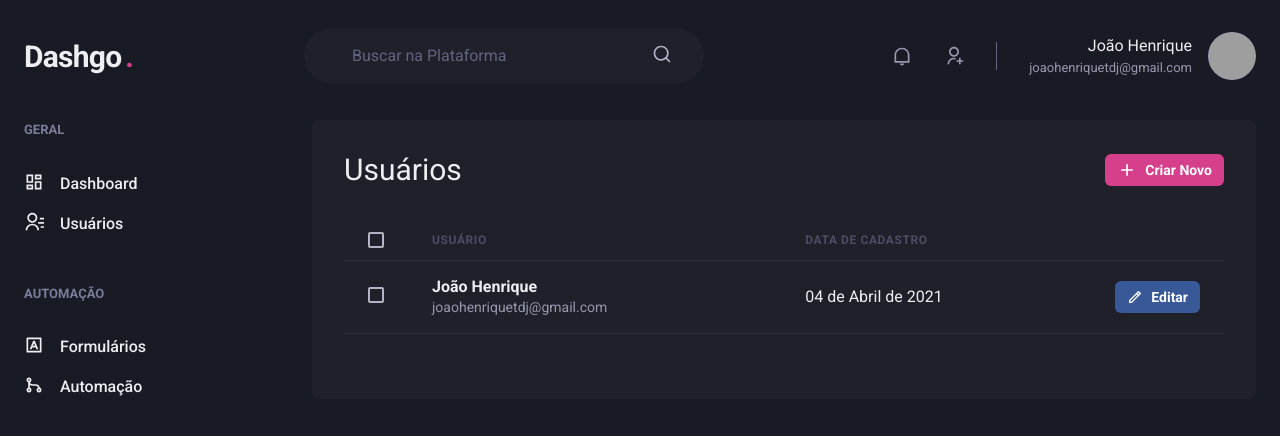
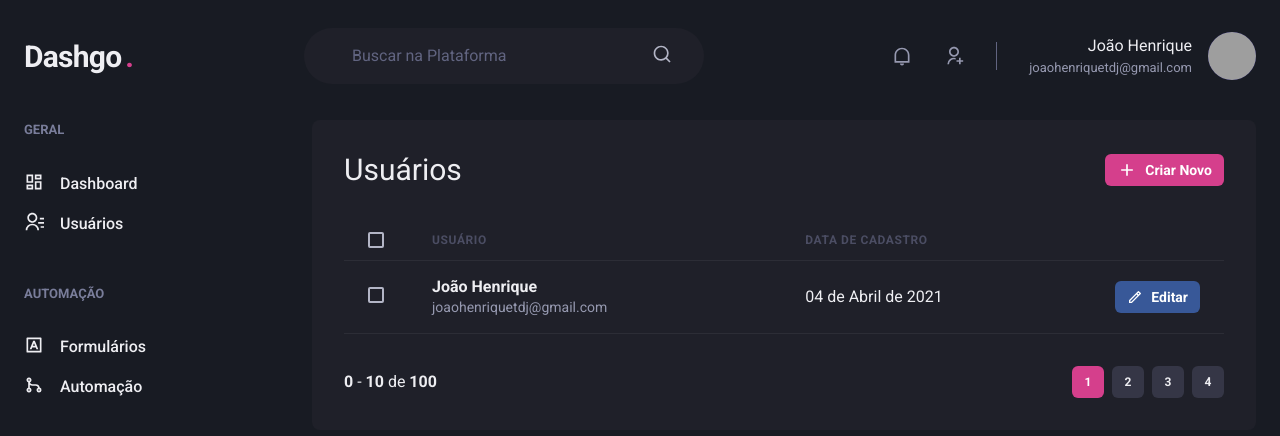
Before and after one commit to joaoh4547/dashgo, a Next.js app: page /users in a window 1280 px wide. Shown: the top 436 px of the page. Built offline with nearby package versions, Linux system fonts and the light colour scheme; grey boxes are pictures that could not be loaded.

Commit message:
add Pagination component

```diff
--- /dev/null
+++ b/src/components/Pagination.tsx
@@ -0,0 +1,50 @@
+import { Box, Button, HStack, Stack } from "@chakra-ui/react";
+
+export function Pagination() {
+    return (
+        <HStack mt="8" justify="space-between" align="center" spacing="6">
+            <Box>
+                <strong>0</strong> - <strong>10</strong> de <strong>100</strong>
+            </Box>
+            <HStack spacing="2">
+                <Button
+                    size="sm"
+                    fontSize="xs"
+                    w="4"
+                    colorScheme="pink"
+                    disabled
+                    _disabled={{ bg: "pink.500", cursor: "default" }}
+                >
+                    1
+                </Button>
+                <Button
+                    size="sm"
+                    fontSize="xs"
+                    w="4"
+                    bg="gray.700"
+                    _hover={{ bg: "gray.500" }}
+                >
+                    2
+                </Button>
+                <Button
+                    size="sm"
+                    fontSize="xs"
+                    w="4"
+                    bg="gray.700"
+                    _hover={{ bg: "gray.500" }}
+                >
+                    3
+                </Button>
+                <Button
+                    size="sm"
+                    fontSize="xs"
+                    w="4"
+                    bg="gray.700"
+                    _hover={{ bg: "gray.500" }}
+                >
+                    4
+                </Button>
+            </HStack>
+        </HStack>
+    );
+}
--- a/src/pages/users/index.tsx
+++ b/src/pages/users/index.tsx
@@ -15,6 +15,7 @@
 } from "@chakra-ui/react";
 import { RiAddLine, RiPencilLine } from "react-icons/ri";
 import { Header } from "../../components/Header";
+import { Pagination } from "../../components/Pagination";
 import { Sidebar } from "../../components/Sidebar";
 
 export default function UserList() {
@@ -84,6 +85,7 @@
                             </Tr>
                         </Tbody>
                     </Table>
+                    <Pagination />
                 </Box>
             </Flex>
         </Box>
```
